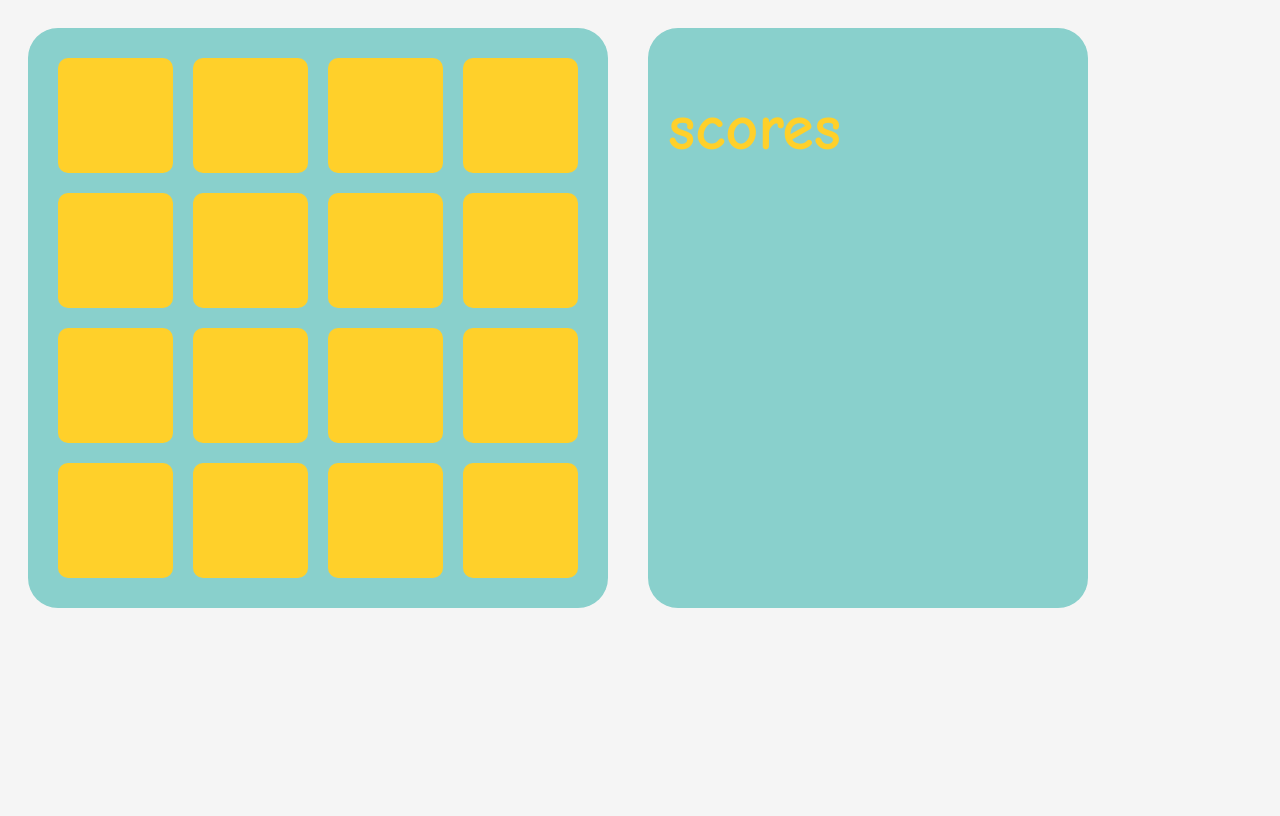
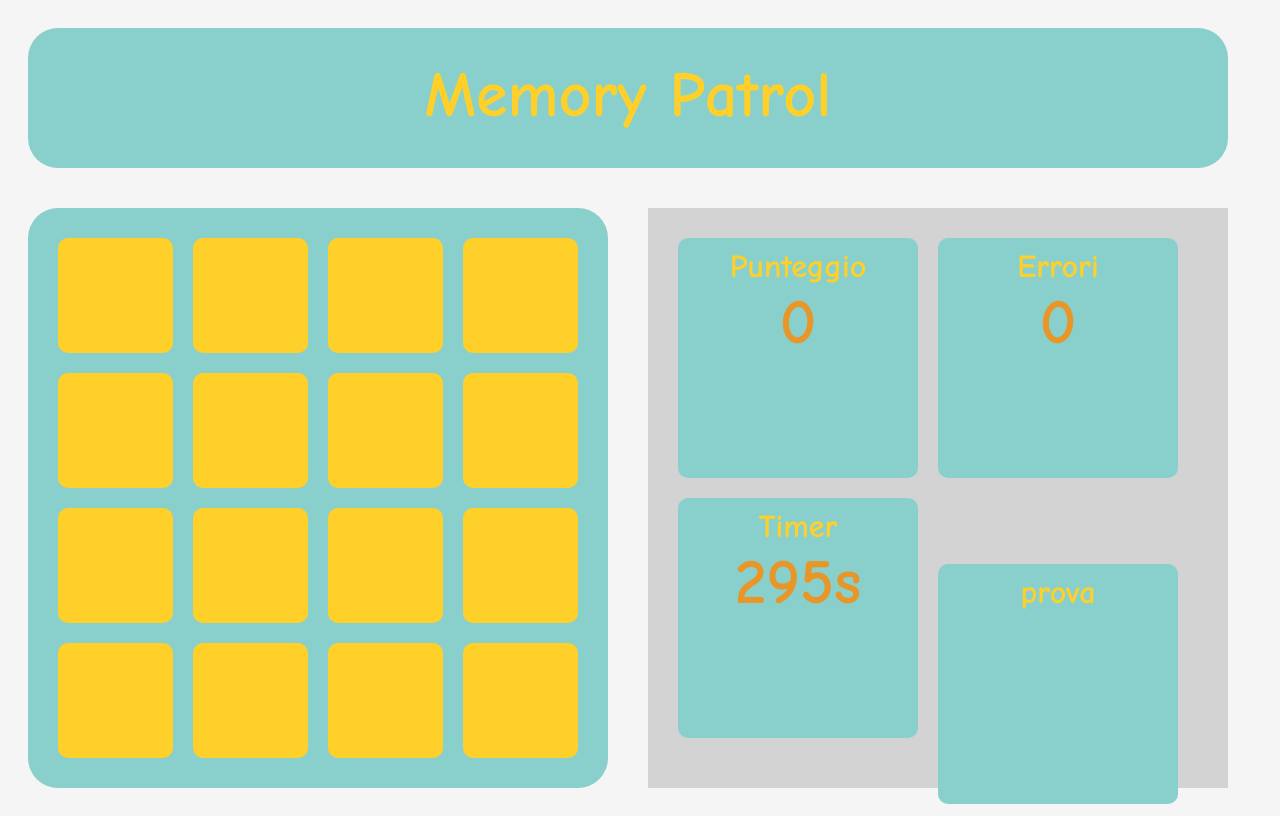
Before and after one commit to skynetnfb/memory-js, a website built with webpack: page src/index.html in a window 1280 px wide. Built offline with nearby package versions, Linux system fonts and the light colour scheme.

Commit message:
board funzionante bug risolto punteggi da implementare

```diff
--- a/package.json
+++ b/package.json
@@ -22,6 +22,7 @@
     "node-sass": "^4.14.1",
     "sass-loader": "^10.0.2",
     "style-loader": "^1.2.1",
+    "url-loader": "^4.1.1",
     "webpack": "^4.44.2",
     "webpack-cli": "^3.3.12",
     "webpack-dev-server": "^3.11.0"
--- /dev/null
+++ b/src/images/images.js
@@ -0,0 +1,6 @@
+const imageContext = require.context(
+    ".",
+    true,
+    /^\.\/.*\.(jpe?g|png|gif)$/i
+);
+export { imageContext };
--- a/src/index.html
+++ b/src/index.html
@@ -5,7 +5,6 @@
     <title>Memory MWT</title>
 </head>
 <body>
-<div id="board"></div>
-<!--<img src="images/Probiotic.jpg">-->
+<div id="board"><div class="title" ><h1>Memory Patrol</h1></div></div>
 </body>
 </html>
--- a/src/index.js
+++ b/src/index.js
@@ -1,28 +1,36 @@
 import {utils} from './utils';
-import './styles/main.scss'
-console.log('hello world!!!!');
+import './styles/main.scss';
 
 
+/////////////////CARTE DA GIOCO /////////////////
+var memory_array = [
+    './src/images/1.png','./src/images/1.png',
+    './src/images/2.png','./src/images/2.png',
+    './src/images/3.png','./src/images/3.png',
+    './src/images/4.png','./src/images/4.png',
+    './src/images/5.png','./src/images/5.png',
+    './src/images/6.png','./src/images/6.png',
+    './src/images/7.png','./src/images/7.png',
+    './src/images/8.png','./src/images/8.png'
+];
 
-
-var memory_array = ['A','A','B','B','C','C','D','D','E','E','F','F','G','G','H','H'];
-var memory_values=[];
-var memory_tile_ids=[];
-var  tiles_flipped=0;
+//var memory_values=[];
+//var memory_tile_ids=[];
 var first_card;
 var second_card;
+var stop;
 
 var actual_score_value=0;
 var firstFlippedCard=null;
 
 
-var game = {
+var partita = {
     score: 0,
     errors: 0,
 };
 
 
-var score_title= document.createElement('h1');
+
 var memory_board=document.createElement("div");
 var scores= document.createElement('span');
 const board=document.getElementById("board");
@@ -32,12 +40,62 @@ console.log(memory_board.getAttribute("id"));
 console.log(board);
 
 scores.setAttribute('id','scores');
-score_title.innerText='scores';
-scores.appendChild(score_title);
+//var score_title= document.createElement('h1');
+//score_title.innerText='scores';
+//scores.appendChild(score_title);
 board.appendChild(scores);
 
+var panel_score= document.createElement('span');
+panel_score.setAttribute("class","panel");
+var panel_error= document.createElement('span');
+panel_error.setAttribute("class","panel");
+var panel_score_text= document.createElement('h1');
+var panel_error_text= document.createElement('h1');
+panel_score_text.innerText='Punteggio';
+panel_error_text.innerText='Errori';
+panel_score.appendChild(panel_score_text);
+panel_error.appendChild(panel_error_text);
+scores.appendChild(panel_score);
+scores.appendChild(panel_error);
+var value_score_text= document.createElement('h2');
+var value_error_text= document.createElement('h2');
+value_score_text.innerText=partita.score;
+value_error_text.innerText=partita.errors;
+panel_score.appendChild(value_score_text);
+panel_error.appendChild(value_error_text);
 
-Array.prototype.memory_tile_shuffle= function () {
+var panel_button= document.createElement('span');
+panel_button.setAttribute("class","panel");
+var panel_button_text= document.createElement('h1');
+panel_button_text.innerText='prova';
+panel_button.appendChild(panel_button_text);
+
+//
+
+var panel_timer= document.createElement('span');
+panel_timer.setAttribute("class","panel");
+var panel_timer_text= document.createElement('h1');
+panel_timer_text.innerText='Timer';
+panel_timer.appendChild(panel_timer_text);
+var value_timer_text= document.createElement('h2');
+value_timer_text.innerText="0";
+panel_timer.appendChild(value_timer_text);
+scores.appendChild(panel_timer);
+scores.appendChild(panel_button);
+/*
+
+
+
+panel_timer.appendChild(panel_timer_text);
+
+*/
+/*
+
+*/
+
+
+
+Array.prototype.memory_card_shuffle= function () {
     var i = this.length, j, temp;
     while(i-->0){
         j=Math.floor(Math.random()* (i+1));
@@ -49,26 +107,32 @@ Array.prototype.memory_tile_shuffle= function () {
 }
 function newBoard(){
     ////////////////////////TIMER///////////////////////////
-    var timer= document.createElement('div');
-    timer.setAttribute('id','timer');
-    scores.appendChild(timer);
-    var distance = 1000;
+    //var timer= document.createElement('div');
+    //timer.setAttribute('id','timer');
+    //scores.appendChild(timer);
+    var distance = 300;
     var x = setInterval(function() {
         var seconds = --distance ;
         console.log( distance );
-        document.getElementById('timer').innerHTML = seconds + "s ";
+        //document.getElementById('timer').innerHTML = seconds + "s ";
+        value_timer_text.innerText=seconds + "s";
         if (seconds < 0) {
             clearInterval(x);
             document.getElementById("timer").innerHTML = 'Game Over';
                 gameOver();
         }
-    }, 10000);
+    }, 1000);
+
     /////////////////////////////////////////////////
 
-    tiles_flipped = 0;
-    var output = '';
-    memory_array.memory_tile_shuffle();
-    console.log(memory_array);
+    //si mischiano gli elementi dell'array con la funzione aggiunta al prototype dell'array memory_card_shuffle
+    //viene creato un elemento del dom card per ogni elemento dell'array
+    // l'indice viene salvato nell'attributo name della carta
+    //si aggiunge l'vento flip ad ogni carta
+    //ogni elemento viene poi appeso al tavolo da gioco
+
+    memory_array.memory_card_shuffle();
+
     for(var i = 0; i < memory_array.length; i++){
         let card= document.createElement('div');
         card.setAttribute('id','card'+i);
@@ -79,51 +143,82 @@ function newBoard(){
 }
 }
 function flip() {
-    console.log('card flipped:'+this.id);
-    console.log(this);
-    function flip_first(current_card) {
-        first_card=current_card;
+    console.log(stop);
+    if(stop== undefined){
+    if (first_card == undefined) {
+        first_card = this;
+        console.log('dentro if primo flip:' + first_card.getAttribute('name'));
+        console.log(this);
+        console.log(first_card);
+        flip_card(first_card);
+    } else if (first_card != undefined && second_card == undefined) {
+        second_card = this;
+        console.log('dentro if secondo flip:' + first_card.getAttribute('name'));
+        console.log(this);
+        console.log(second_card);
+        flip_card(second_card);
+
+        /*
+        var cardContent = document.createElement('img');
+        cardContent.setAttribute("src",memory_array[this.getAttribute('name')]);
+        this.appendChild(cardContent);
+        this.setAttribute("style", "background-color: red;");
+        second_card=this;*/
+    }
+    if (first_card != undefined && second_card != undefined) {
+        console.log('dentro if check');
+        console.log(this);
+        console.log(second_card);
+        console.log(first_card);
+        console.log('check prima carta:' + first_card.getAttribute('name'));
+        console.log('check seconda carta:' + second_card.getAttribute('name'));
+        if (memory_array[first_card.getAttribute('name')] == memory_array[second_card.getAttribute('name')]) {
+            first_card.setAttribute("style", "background-color: green;");
+            second_card.setAttribute("style", "background-color: green;");
+            //firstFlippedCard = null;
+            first_card = undefined;
+            second_card = undefined;
+            stop=undefined;
+            actual_score_value = ++actual_score_value;
+            partita.score = ++partita.score;
+            value_score_text.innerText=partita.score;
+            console.log('score:' + actual_score_value);
+            console.log('partita score:' + partita.score);
+        } else {
+            console.log('primo valore:' + first_card.getAttribute('name'));
+            console.log('secondo valore:' + this.getAttribute('name'));
+            setTimeout(() => {
+                first_card.removeChild(first_card.lastElementChild);
+                first_card.setAttribute("style", "background-color: #FFD02A;");
+                this.removeChild(second_card.lastElementChild);
+                this.setAttribute("style", "background-color: #FFD02A;");
+                //firstFlippedCard = null;
+                first_card = undefined;
+                second_card = undefined;
+                stop=undefined;
+                partita.errors=++partita.errors;
+                value_error_text.innerText=partita.errors;
+                console.log('errori:'+ partita.errors)
+            }, 1000);
+        }
+
+    }
+}
+
+
+
+    function flip_card(current_card) {
         console.log(current_card.getAttribute('name'));
-        let cardContent = document.createElement('p');
-        //cardContent.innerText = current_card.getAttribute('name');
-        cardContent.innerText = memory_array[current_card.getAttribute('name')];
+        let cardContent = document.createElement('img');
+        cardContent.setAttribute("src", memory_array[current_card.getAttribute('name')]);
         current_card.appendChild(cardContent);
         current_card.setAttribute("style", "background-color: red;");
-        firstFlippedCard=current_card.getAttribute('name')}
+        if(second_card!=undefined)stop=1;
+    }
 
-    if(firstFlippedCard==null){
-        flip_first(this);
+    function check_card(){
 
-    }else
-
-        var cardContent = document.createElement('span');
-        cardContent.innerText = memory_array[this.getAttribute('name')];
-        this.appendChild(cardContent);
-        second_card=this;
-        second_card.setAttribute("style", "background-color: red;");
-        console.log(memory_array[this.getAttribute('name')]);
-
-        if(memory_array[first_card.getAttribute('name')]==memory_array[this.getAttribute('name')]){
-            first_card.setAttribute("style","background-color: green;");
-            this.setAttribute("style","background-color: green;");
-            firstFlippedCard=null;
-            first_card=null;
-            second_card=null;
-    actual_score_value=++actual_score_value;
-    console.log('score:'+actual_score_value);
-    }else {
-            console.log('primo valore:'+first_card.getAttribute('name'));
-            console.log('secondo valore:'+this.getAttribute('name'));
-            setTimeout(() => {
-                first_card.removeChild(first_card.lastElementChild);
-                first_card.setAttribute("style","background-color: #FFD02A;");
-                this.setAttribute("style","background-color: #FFD02A;");
-                this.removeChild(second_card.lastElementChild);
-                firstFlippedCard=null;
-                first_card=null;
-                second_card=null;
-            }, 1000);
-        }
+    }
 
 }
 
@@ -131,47 +226,5 @@ function gameOver(){
     board.removeChild(memory_board)
 };
 
-/*
-function memoryFlipTile(tile,val){
-    console.log("qui");
-    if(tile.innerHTML == "" && memory_values.length < 2){
-        tile.style.background = '#FFF';
-        tile.innerHTML = val;
-        if(memory_values.length == 0){
-            memory_values.push(val);
-            memory_tile_ids.push(tile.id);
-        } else if(memory_values.length == 1){
-            memory_values.push(val);
-            memory_tile_ids.push(tile.id);
-            if(memory_values[0] == memory_values[1]){
-                tiles_flipped += 2;
-                // Clear both arrays
-                memory_values = [];
-                memory_tile_ids = [];
-                // Check to see if the whole board is cleared
-                if(tiles_flipped == memory_array.length){
-                    alert("Board cleared... generating new board");
-                    document.getElementById('memory_board').innerHTML = "";
-                    newBoard();
-                }
-            } else {
-                console.log("qui2");
-                function flip2Back(){
-                    // Flip the 2 tiles back over
-                    var tile_1 = document.getElementById(memory_tile_ids[0]);
-                    var tile_2 = document.getElementById(memory_tile_ids[1]);
-                    tile_1.style.background = 'url(tile_bg.jpg) no-repeat';
-                    tile_1.innerHTML = "";
-                    tile_2.style.background = 'url(tile_bg.jpg) no-repeat';
-                    tile_2.innerHTML = "";
-                    // Clear both arrays
-                    memory_values = [];
-                    memory_tile_ids = [];
-                }
-                setTimeout(flip2Back, 700);
-            }
-        }
-    }
-}*/
 
 newBoard();
--- a/src/styles/main.scss
+++ b/src/styles/main.scss
@@ -9,7 +9,6 @@ img{
 }
 div#memory-board{
   background: #89D0CC;
-
   width: 540px;
   height: 540px;
   padding: 20px;
@@ -29,21 +28,60 @@ div#memory-board > div{
   cursor: pointer;
   text-align: center;
 }
-
+.title{
+  background: #89D0CC;
+  width: 1180px;
+  height: 120px;
+  padding: 10px;
+  margin:20px;
+  border-radius: 30px;
+  float: left;
+  text-align: center;
+}
+.title> h1{
+  font-family: "Comic Sans MS";
+  font-size: 48pt;
+  margin:20px;
+  color: #FFD02A;
+}
 
 span#scores{
-  background: #89D0CC;
-  width: 400px;
+  //background: #89D0CC;
+  //background: whitesmoke;
+  background: lightgrey;
+  width: 540px;
   height: 540px;
   padding: 20px;
   margin:20px;
-  border-radius: 30px;
+  //border-radius: 30px;
   display:inline-block;
-
 }
 span#scores> h1{
   font-family: "Comic Sans MS";
   font-size: 48pt;
   color: #FFD02A;
+}
+.panel{
+  background: #89D0CC;
+  width: 220px;
+  height: 220px;
+  padding: 10px;
+  margin:10px;
+  border-radius: 10px;
+  display:inline-block;
+  text-align: center;
+}
 
+.panel> h1{
+  font-family: "Comic Sans MS";
+  margin: 0;
+  font-size: 24pt;
+  color: #FFD02A;
+  display:inline-block;
 }
+.panel> h2{
+  font-family: "Comic Sans MS";
+  margin: 0;
+  font-size: 48pt;
+  color: #E79627;
+}
```
Also changed, not shown: src/images/1.png (added), src/images/2.png (added), src/images/3.png (added), src/images/4.png (added), src/images/5.png (added), src/images/6.png (added), src/images/7.png (added), src/images/8.png (added), 1 other file.
